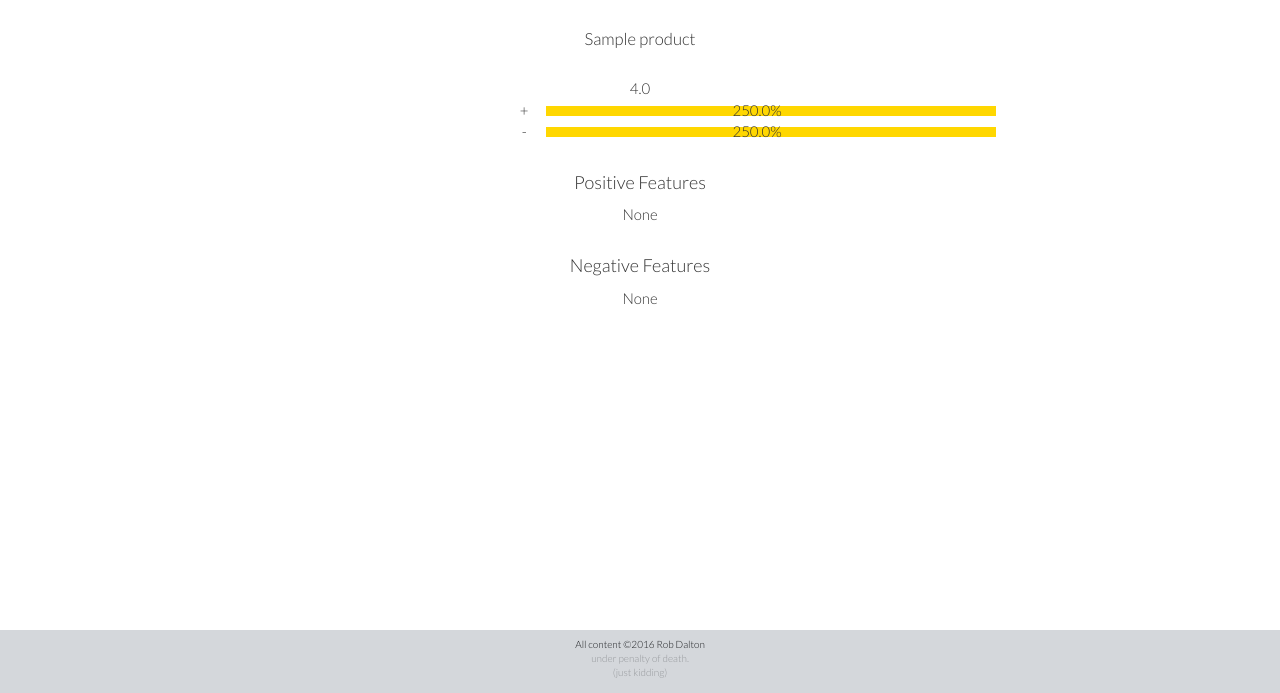
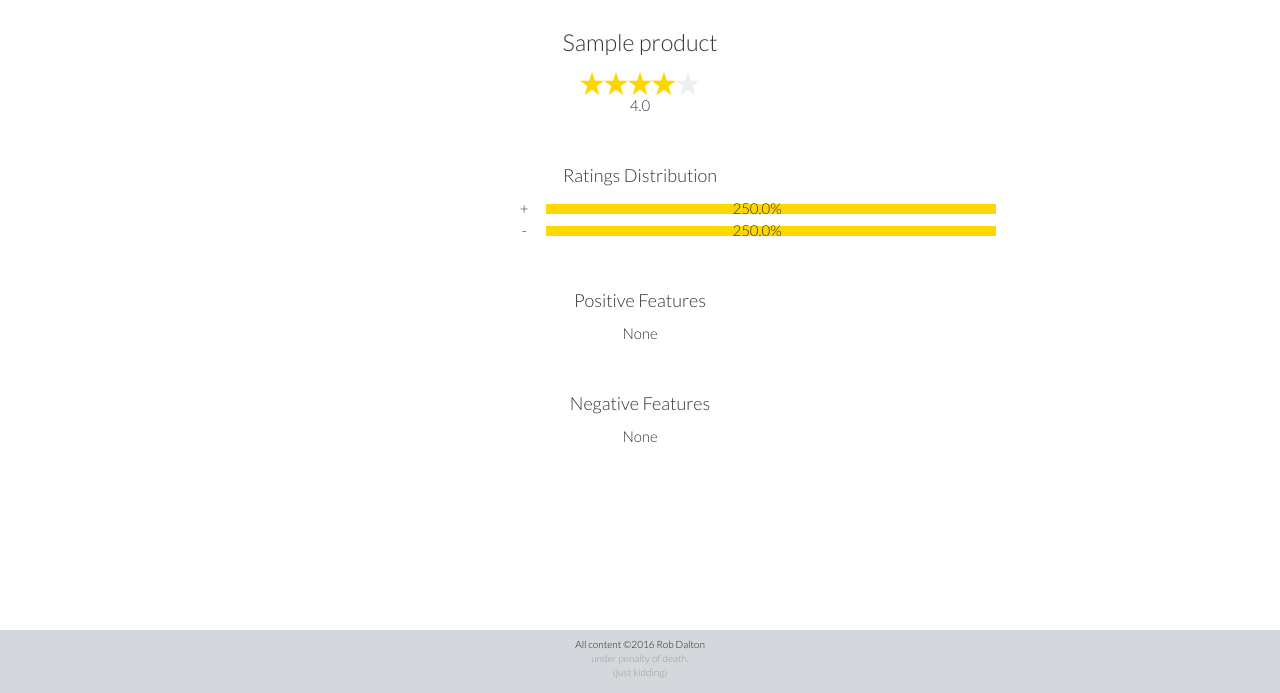
Before and after one commit to rob-dalton/amazon-feature-extractor, a Flask app: page /product/1 in a window 1280 px wide. Shown: the part 107-800 px from the top of the page. Run offline with Flask 2, Linux system fonts and the light colour scheme; a database or web service that is not in the repository returns one stand-in record (values such as "Sample title"); some libraries are stand-ins or nearby versions.

Commit message:
Updated product page to include stars

```diff
--- a/app/app.py
+++ b/app/app.py
@@ -78,10 +78,16 @@ def product(asin):
     avg_rating = round(sum_ratings * 1.0 / count_ratings, 2)
 
 
-    # build html for ratings
-    ratings_html = '<div class="avg-rating">{}</div>'.format(avg_rating)
+    # get star image path
+    rating_rounded = int(round(avg_rating * 2) * 5)
+    fname = 'images/stars_{}.svg'.format(rating_rounded)
+    star_path = url_for('static', filename=fname)
 
-    # build html for ratings (distribution)
+    # build html for avg_ratings
+    avg_rating_html = '<img class="stars" src="{}" /><div class="avg-rating">{}</div>'.format(star_path, avg_rating)
+
+
+    # build html for ratings distribution
     dist_bars_html = ""
     dist_bar_html = '<div class="bar-row"><span class="rating">{}</span>' \
             + '<span class="bar"><span class="fill" style="width:{}%;"></span></span>' \
@@ -111,7 +117,7 @@ def product(asin):
 
 
     # add dist bars html
-    ratings_html += '<div class="dist-ratings">{}</div>'.format(dist_bars_html)
+    ratings_dist_html = '<div class="dist-ratings">{}</div>'.format(dist_bars_html)
 
 
     # build html for posFeatures
@@ -144,7 +150,8 @@ def product(asin):
     return render_template('product.html',
                            page_title=title,
                            product_title=title,
-                           product_ratings=Markup(ratings_html),
+                           avg_rating=Markup(avg_rating_html),
+                           ratings_dist=Markup(ratings_dist_html),
                            pos_features=Markup(posFeatures_html),
                            neg_features=Markup(negFeatures_html)
                           )
--- a/app/static/assets/style.css
+++ b/app/static/assets/style.css
@@ -108,10 +108,18 @@ form#search button:focus {
 .search-result .result-title a:hover {
     text-decoration: none;
 }
+img.stars {
+    width: 12rem;
+    height: auto;
+    margin: auto;
+}
 
 /* PRODUCT */
 div.product {
     margin: 3rem auto;
+}
+div.avg-rating.section {
+    margin: 0 3rem;
 }
 div.dist-ratings, div.posFeatures, div.negFeatures {
   width: 50%;
@@ -195,7 +203,7 @@ div.summary, div.workflow {
 }
 */
 div.section {
-  margin: 3rem 0;
+  margin: 5rem 0;
 }
 div.section table {
   margin: auto;
--- a/app/templates/product.html
+++ b/app/templates/product.html
@@ -1,11 +1,15 @@
 {% extends "page_template.html" %}
 {% block content %}
 <div class="product">
-  <h3 class="title">
+  <h2 class="title">
 	  {{ product_title  }}
-  </h3>
-  <div class="ratings section">
-	  {{ product_ratings }}
+  </h2>
+  <div class="avg-rating section">
+    {{ avg_rating }}
+  </div>
+  <div class="ratings-dist section">
+    <h4>Ratings Distribution</h4>
+	  {{ ratings_dist }}
   </div>
   <div class="pos-features section">
 	<h4>Positive Features</h4>
```
Also changed, not shown: app/static/images/stars_10.svg (added), app/static/images/stars_15.svg (added), app/static/images/stars_20.svg (added), app/static/images/stars_25.svg (added), app/static/images/stars_30.svg (added), app/static/images/stars_35.svg (added), app/static/images/stars_40.svg (added), app/static/images/stars_45.svg (added), app/static/images/stars_5.svg (added), app/static/images/stars_50.svg (added), 1 other file.
